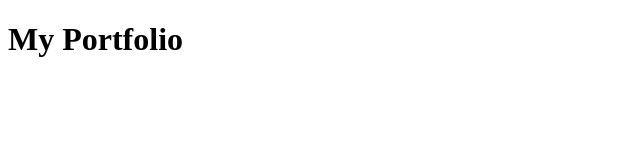
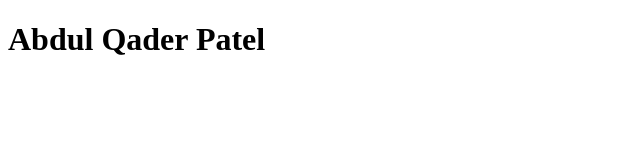
Before and after one commit to abdulqaderpatel/abdulqaderpatel.github.io, a plain HTML site: page index.html in a window 1280 px wide. Shown: the whole page, without its empty margins (0-640 px from the left). Drawn offline with Linux system fonts and the light colour scheme.

Commit message:
Locked In

```diff
--- a/index.html
+++ b/index.html
@@ -9,7 +9,7 @@
 </head>
 
 <body>
-  <h1>My Portfolio</h1>
+  <h1>Abdul Qader Patel</h1>
   <script src="script.js"></script>
 </body>
 
```
